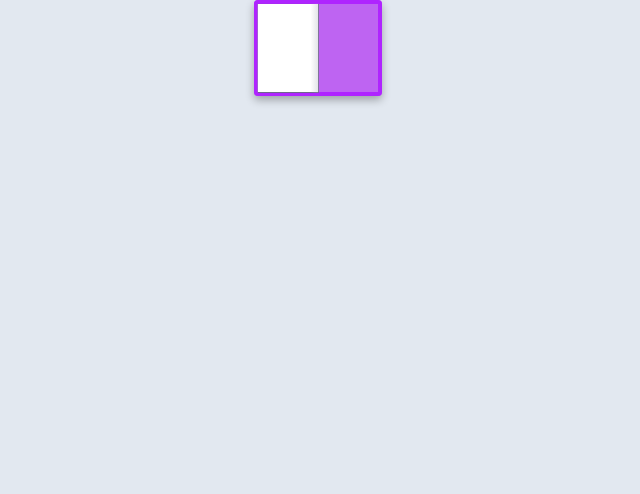
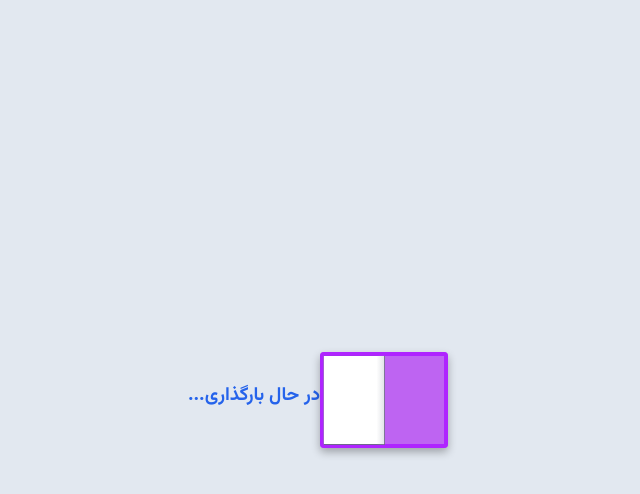
Before and after one commit to armannagshbndyy/mathlabpro, a website: page index.html in a window 1280 px wide. Shown: the whole page, without its empty margins (322-962 px from the left). Drawn offline with Linux system fonts and the light colour scheme.

Commit message:
Update index.html

```diff
--- a/index.html
+++ b/index.html
@@ -11,6 +11,14 @@
   <meta name="theme-color" content="#ffffff">
  <style>
    /* From Uiverse.io by anand_4957 */
+/* همه چیز وسط صفحه */
+body{
+  display: flex;
+  justify-content: center; /* وسط افقی */
+  align-items: center;     /* وسط عمودی */
+  height: 100vh;
+  margin: 0;
+}
 .book,
 .book__pg-shadow,
 .book__pg {
@@ -348,7 +356,7 @@
   <div class="book__pg book__pg--4"></div>
   <div class="book__pg book__pg--5"></div>
 </div>
-
+<h3>در حال بارگذاری...</h3>
 </body>
 
 </html>
```
